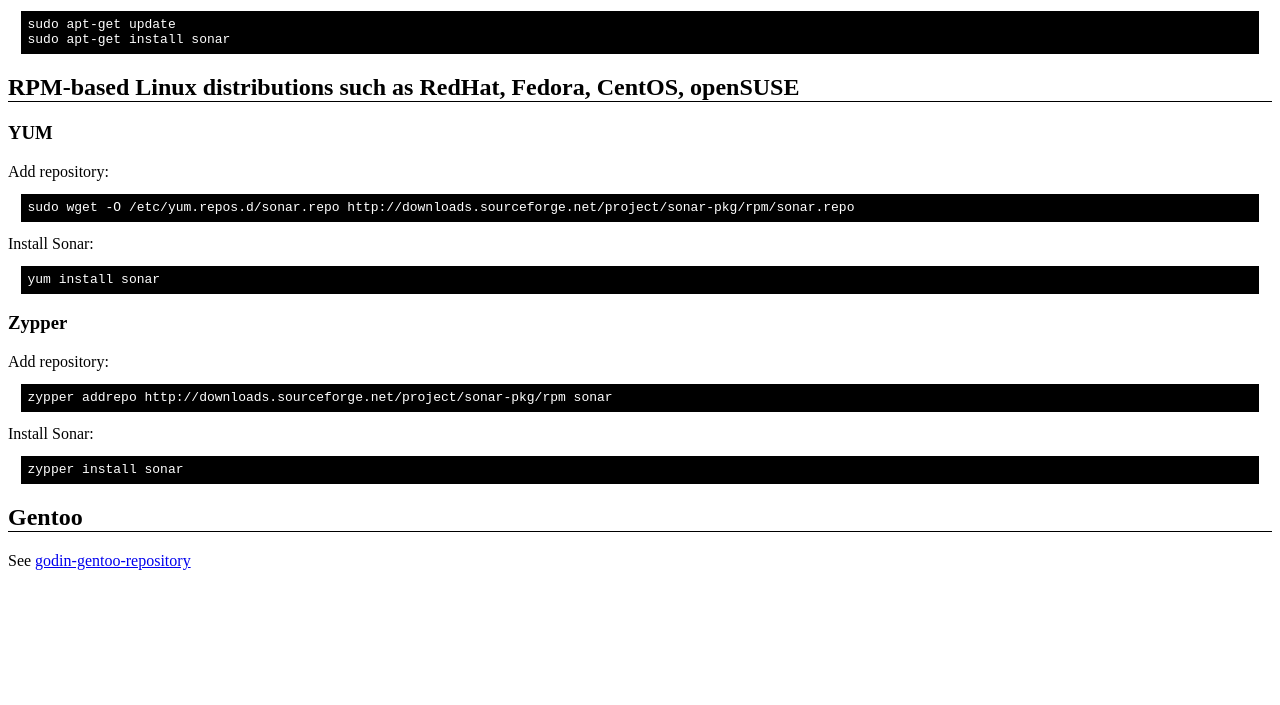
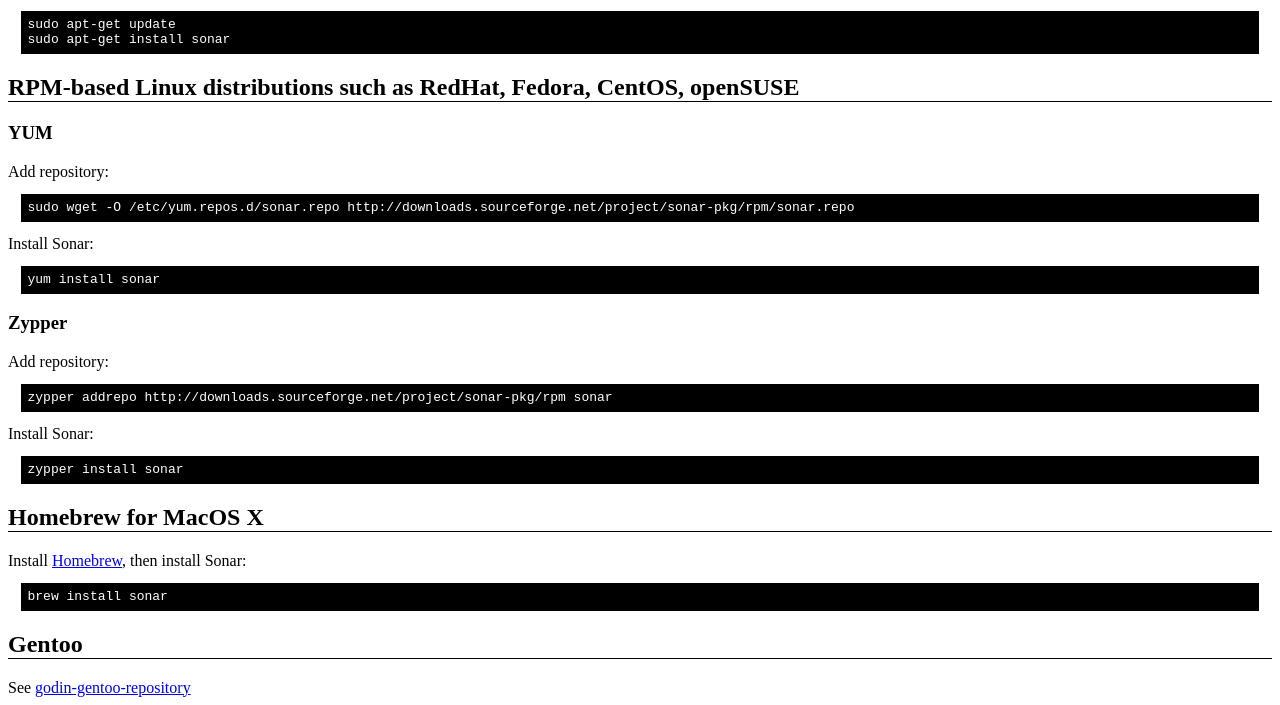
Before and after one commit to Godin/sonar-native-packages, a plain HTML site: page site/index.html in a window 1280 px wide. Shown: the part 326-1031 px from the top of the page. Before the commit the page ends 904 px from the top, so only its background shows below. Drawn offline with Linux system fonts and the light colour scheme.

Commit message:
Mention installation via Homebrew

```diff
--- a/site/index.html
+++ b/site/index.html
@@ -70,6 +70,13 @@
 zypper install sonar
 </pre>
 
+<h2>Homebrew for MacOS X</h2>
+
+Install <a href="http://mxcl.github.com/homebrew/">Homebrew</a>, then install Sonar:
+<pre>
+brew install sonar
+</pre>
+
 <h2>Gentoo</h2>
 
 See <a href="http://code.google.com/p/godin-gentoo-repository/wiki/Sonar">godin-gentoo-repository</a>
```
